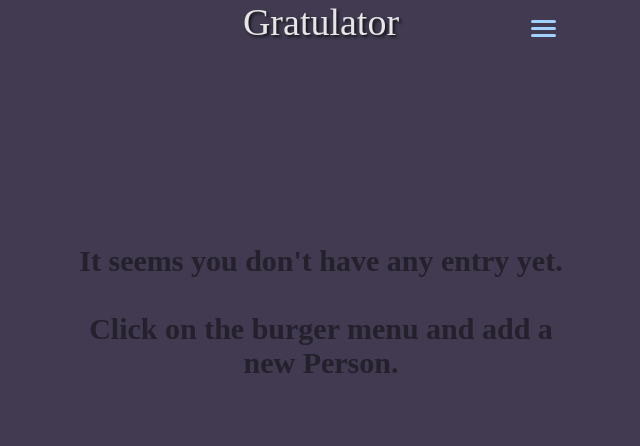
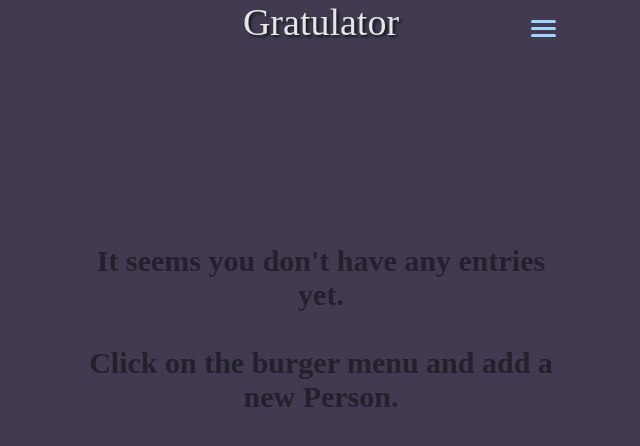
Before and after one commit to tobiaserich/gratulator, a React (Create React App) app: page / in a window 1280 px wide. Shown: the top 446 px of the page, without its empty margins (319-959 px from the left). Built offline with nearby package versions, Linux system fonts and the light colour scheme; a web font is replaced by a local one.

Commit message:
Set context to page level for better data handling

```diff
--- a/src/pages/Main.js
+++ b/src/pages/Main.js
@@ -7,6 +7,8 @@ import sortBirthdays from "../helper/sortBirthdays";
 import MainMenu from "../components/MainMenu";
 import AddPersonForm from "../components/AddPersonForm";
 import { get } from "idb-keyval";
+import ChangePersonForm from "../components/ChangePersonForm";
+import { DateProvider, DateContext } from "../context/context";
 
 const Header = styled("div")`
   display: flex;
@@ -56,14 +58,17 @@ const Info = styled("div")`
   text-align: center;
 `;
 const Main = () => {
-  const [addPersonFormVisible, setAddPersonFormVisible] = React.useState(false);
+  const [formVisible, setFormVisible] = React.useState(false);
   const [headerAnimation, setHeaderAnimation] = React.useState(null);
   const [touchPosition, setTouchPosition] = React.useState(null);
   const [isSticky, setIsSticky] = React.useState(false);
   const [birthdayList, setBirthdayList] = React.useState();
+  const [personData, setPersonData] = React.useState();
 
   const getBirthdayList = async () => {
-    get("gratulator").then((val) => setBirthdayList(val));
+    get("gratulator").then((val) => {
+      setBirthdayList(val);
+    });
   };
 
   React.useEffect(() => {
@@ -93,23 +98,6 @@ const Main = () => {
       ? birthdaysPerMonth[monthName].push(singlePerson)
       : (birthdaysPerMonth[monthName] = new Array(singlePerson));
   });
-
-  const IterateTroughMonths = () => {
-    const collectMonths = [];
-    let counter = 0;
-
-    for (const key in birthdaysPerMonth) {
-      counter++;
-      collectMonths.push(
-        <MonthlyBirthdayList
-          ppl={birthdaysPerMonth[key]}
-          dir={counter % 2 === 0 ? "right" : "left"}
-          monthName={key}
-        />
-      );
-    }
-    return collectMonths;
-  };
 
   const handleTouchStart = (e) => {
     const touchDown = e.touches[0].clientY;
@@ -149,26 +137,66 @@ const Main = () => {
     }
   };
 
+  const openChangePersonForm = (personData) => {
+    const person = birthdaysPerMonth[personData.month][personData.indexNo];
+    const position = birthdayList.findIndex((singlePerson) => {
+      return (
+        singlePerson.name === person.name &&
+        singlePerson.birthday === person.birthday
+      );
+    });
+    setPersonData({ ...birthdayList[position], indexNo: position });
+    setFormVisible("changePerson");
+  };
+
+  const IterateTroughMonths = () => {
+    const collectMonths = [];
+    let counter = 0;
+
+    for (const key in birthdaysPerMonth) {
+      counter++;
+      collectMonths.push(
+        <MonthlyBirthdayList
+          ppl={birthdaysPerMonth[key]}
+          dir={counter % 2 === 0 ? "right" : "left"}
+          month={key}
+          openChangePersonForm={openChangePersonForm}
+        />
+      );
+    }
+    return collectMonths;
+  };
+
   return (
     <>
       <Container
         onTouchStart={handleTouchStart}
         onTouchMove={handleTouchMove}
         onWheel={handleWheel}
-        isFormActive={addPersonFormVisible}
+        isFormActive={formVisible}
       >
-        {addPersonFormVisible ? (
-          <AddPersonForm
-            closeForm={() => setAddPersonFormVisible(false)}
-            updateBirthdayList={getBirthdayList}
-          />
+        {formVisible === "addPerson" ? (
+          <DateProvider>
+            <AddPersonForm
+              closeForm={() => setFormVisible(false)}
+              updateBirthdayList={getBirthdayList}
+            />
+          </DateProvider>
+        ) : formVisible === "changePerson" ? (
+          <DateProvider>
+            <ChangePersonForm
+              closeForm={() => setFormVisible(false)}
+              updateBirthdayList={getBirthdayList}
+              personData={personData}
+            />
+          </DateProvider>
         ) : (
           ""
         )}
         <Header isSticky={isSticky} animate={headerAnimation}>
           Gratulator
           <MainMenu
-            setFormVisible={setAddPersonFormVisible}
+            setFormVisible={setFormVisible}
             getBirthdayList={getBirthdayList}
           />
         </Header>
@@ -179,7 +207,7 @@ const Main = () => {
           </>
         ) : (
           <Info>
-            It seems you don't have any entry yet.
+            It seems you don't have any entries yet.
             <br />
             <br /> Click on the burger menu and add a new Person.
           </Info>
```
